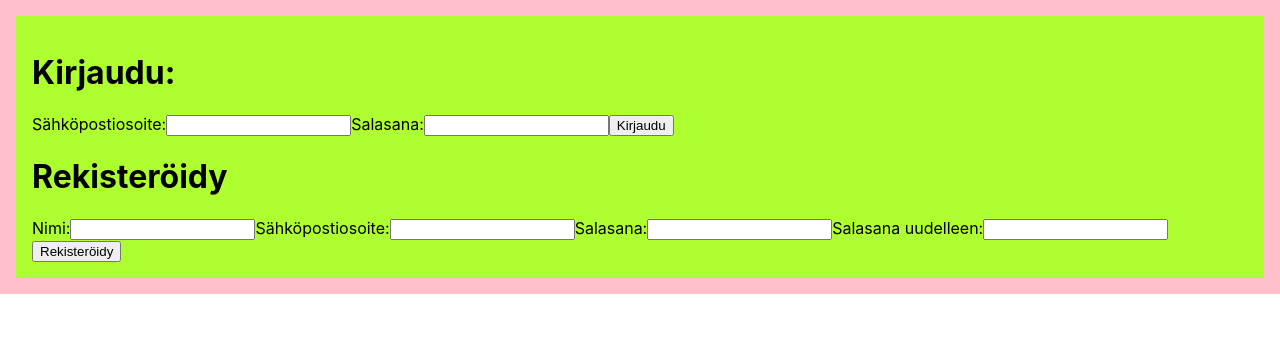
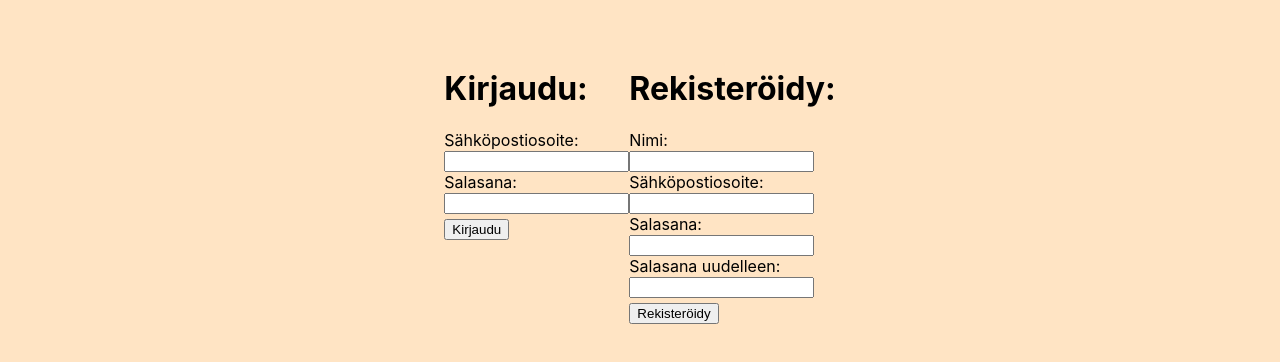
Before and after one commit to marbokEmptomies/tenttisovellus, a React (Create React App) app: page / in a window 1280 px wide. Shown: the top 362 px of the page. Built offline with nearby package versions, Linux system fonts and the light colour scheme.

Commit message:
signout-pyörittelyä. WIP

```diff
--- a/src/App.css
+++ b/src/App.css
@@ -1,16 +1,49 @@
-.keijo {
-  background-color: pink;
-  padding: 1rem;
+body {
+  margin: 0;
+  padding: 0;
+  background-color: bisque;
 }
 
-.reijo {
-  display: block;
-  background-color: greenyellow;
-  padding: 1rem;
+.form-container {
+  display: flex;
+  justify-content: center;
+  margin-top: 3rem;
 }
 
-.princessdiana {
-  display: block;
-  background-color: rgb(243, 6, 179);
-  padding: 1rem;
+.form-container label {
+  display: flex;
+  max-width: 10rem;
 }
+
+.form-container button {
+  display: flex;
+  margin-top: 0.3rem;
+}
+
+.nav {
+  display: flex;
+  background-color: rgb(141, 195, 195);
+  padding: 0;
+  box-shadow: 0 0.1rem 0.1rem 0.2rem rgba(9, 9, 9, 0.23);
+}
+
+.nav ul {
+  display: flex;
+  justify-content: flex-end;
+  width: 100%;
+  margin-right: 10rem;
+  padding: 0.5rem;
+}
+
+.nav li {
+  display: flex;
+  margin-left: 1.3rem;
+  padding: 0.3rem;
+  font-weight: bold;
+  list-style: none;
+}
+
+.main-container {
+  background-color: inherit;
+  margin-left: 4rem;
+}
--- a/src/App.js
+++ b/src/App.js
@@ -1,14 +1,15 @@
 import "./App.css";
 import { useReducer, useEffect, useState } from "react";
-import { Link } from "react-router-dom";
 import axios from "axios";
+import NavBar from "./NavBar";
+import MainContent from "./MainContent";
 
 const App = () => {
   return (
-    <div className="princessdiana">
-      <h1>Tenttisovellus (kirjauduttu)</h1>
-      <button>Kirjaudu ulos</button>
-    </div>
+    <>
+        <NavBar />
+        <MainContent />
+    </>
   );
 };
 
--- a/src/Login.js
+++ b/src/Login.js
@@ -1,16 +1,14 @@
 import { useState } from "react";
-import { Link, Routes, Route } from "react-router-dom";
-import axios from "axios";
 import App from "./App";
 import LoginForm from "./LoginForm";
 
 import "./index.css";
 
 const Login = () => {
-    const [token, setToken ] = useState(localStorage.getItem('tenttisov_token'))
-    const handleTokenChange = (token) => {
-      setToken(token)
-    }
+  const [token, setToken] = useState(localStorage.getItem("tenttisov_token"));
+  const handleTokenChange = (token) => {
+    setToken(token);
+  };
 
   let component;
 
@@ -21,12 +19,22 @@ const Login = () => {
     case "/App":
       component = <App />;
       break;
+    default:
+      console.log("Go away.");
   }
 
   //tarkistetaan localStoragesta token
-  const validToken = token
+  const validToken = token;
 
-  return <div className="keijo">{validToken ? <App /> : <LoginForm handleTokenChange={handleTokenChange}/>}</div>;
+  return (
+    <div>
+      {validToken ? (
+        <App />
+      ) : (
+        <LoginForm handleTokenChange={handleTokenChange} />
+      )}
+    </div>
+  );
 };
 
 export default Login;
--- a/src/LoginForm.js
+++ b/src/LoginForm.js
@@ -76,7 +76,7 @@ const LoginForm = (props) => {
   };
 
   return (
-    <div className="reijo">
+    <div className="form-container">
         <form onSubmit={handleLogin}>
           <h1>Kirjaudu:</h1>
           <label htmlFor="email">Sähköpostiosoite:</label>
@@ -99,7 +99,7 @@ const LoginForm = (props) => {
         </form>
 
       <form onSubmit={handleRegister}>
-        <h1>Rekisteröidy</h1>
+        <h1>Rekisteröidy:</h1>
         <label htmlFor="nimi">Nimi:</label>
         <input
           required
@@ -134,10 +134,6 @@ const LoginForm = (props) => {
         />
         <button>Rekisteröidy</button>
       </form>
-      {/* <Routes>
-        <Route path="/app" element={<App />}>
-        </Route>
-    </Routes> */}
     </div>
   );
 };
--- /dev/null
+++ b/src/MainContent.js
@@ -0,0 +1,11 @@
+const MainContent = () => {
+    return (
+        <div className="main-container">
+            <h1>Täs oot, etkä muuta voi!</h1>
+            <p>Linja-autossa onpi tunnelmaa, kun saatanaa me palvotaan!</p>
+        </div>
+
+    )
+}
+
+export default MainContent
--- /dev/null
+++ b/src/NavBar.js
@@ -0,0 +1,28 @@
+import { useState } from "react";
+import { Link, Routes, Route } from "react-router-dom";
+import "./App.css";
+
+const NavBar = (props) => {
+  const signOut = (token) => {
+    localStorage.removeItem("tenttisov_token");
+    props.handleTokenChange(token)
+  };
+
+  return (
+    <>
+      <div>
+        <nav className="nav">
+          <ul>
+            <li>Tentit</li>
+            <li>Tietoa sovelluksesta</li>
+            <li>
+              <button onClick={signOut}>Poistu</button>
+            </li>
+          </ul>
+        </nav>
+      </div>
+    </>
+  );
+};
+
+export default NavBar;
```
Also changed, not shown: src/SignOut.js (added, +11 -0 lines).
